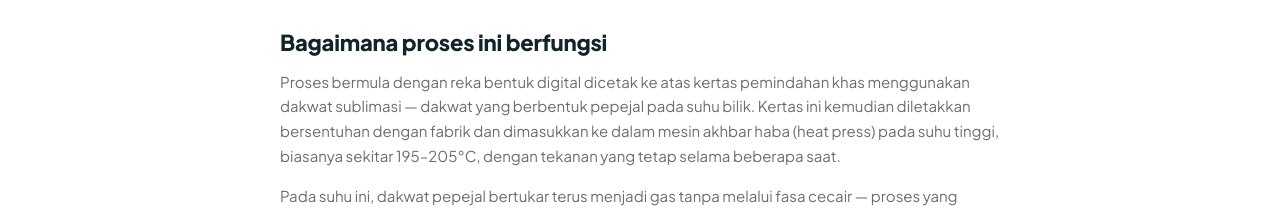
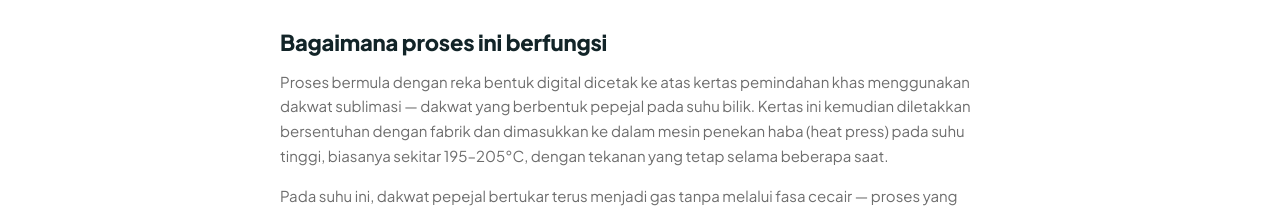
Before and after one commit to alkutawi01/syrius-bantal, a Next.js app: page /majalah/apa-itu-percetakan-sublimasi in a window 1280 px wide. Shown: the part 447-659 px from the top of the page. Built offline with nearby package versions, Linux system fonts and the light colour scheme.

Commit message:
Fix mistranslation: "mesin akhbar haba" -> "mesin penekan haba"
"Akhbar" means newspaper - wrong word entirely for "heat press".
Corrected to "mesin penekan haba" with "(heat press)" kept as the
marked English industry term for clarity.

```diff
--- a/app/majalah/apa-itu-percetakan-sublimasi/page.tsx
+++ b/app/majalah/apa-itu-percetakan-sublimasi/page.tsx
@@ -54,7 +54,7 @@ export default function Artikel() {
 
       <div data-reveal>
         <h2 style={{ color: 'var(--ink)', fontSize: 22, letterSpacing: '-.01em', margin: '40px 0 14px' }}>Bagaimana proses ini berfungsi</h2>
-        <p>Proses bermula dengan reka bentuk digital dicetak ke atas kertas pemindahan khas menggunakan dakwat sublimasi — dakwat yang berbentuk pepejal pada suhu bilik. Kertas ini kemudian diletakkan bersentuhan dengan fabrik dan dimasukkan ke dalam mesin akhbar haba (heat press) pada suhu tinggi, biasanya sekitar 195–205°C, dengan tekanan yang tetap selama beberapa saat.</p>
+        <p>Proses bermula dengan reka bentuk digital dicetak ke atas kertas pemindahan khas menggunakan dakwat sublimasi — dakwat yang berbentuk pepejal pada suhu bilik. Kertas ini kemudian diletakkan bersentuhan dengan fabrik dan dimasukkan ke dalam mesin penekan haba (<em lang="en" style={{ fontStyle: 'normal' }}>heat press</em>) pada suhu tinggi, biasanya sekitar 195–205°C, dengan tekanan yang tetap selama beberapa saat.</p>
         <p>Pada suhu ini, dakwat pepejal bertukar terus menjadi gas tanpa melalui fasa cecair — proses yang dipanggil sublimasi. Haba turut membuka liang-liang halus pada fabrik, membolehkan gas dakwat meresap masuk. Sebaik sahaja haba ditarik keluar dan fabrik menyejuk, liang-liang tersebut menutup semula dan dakwat terperangkap secara kekal di dalam struktur fabrik.</p>
       </div>
 
```
